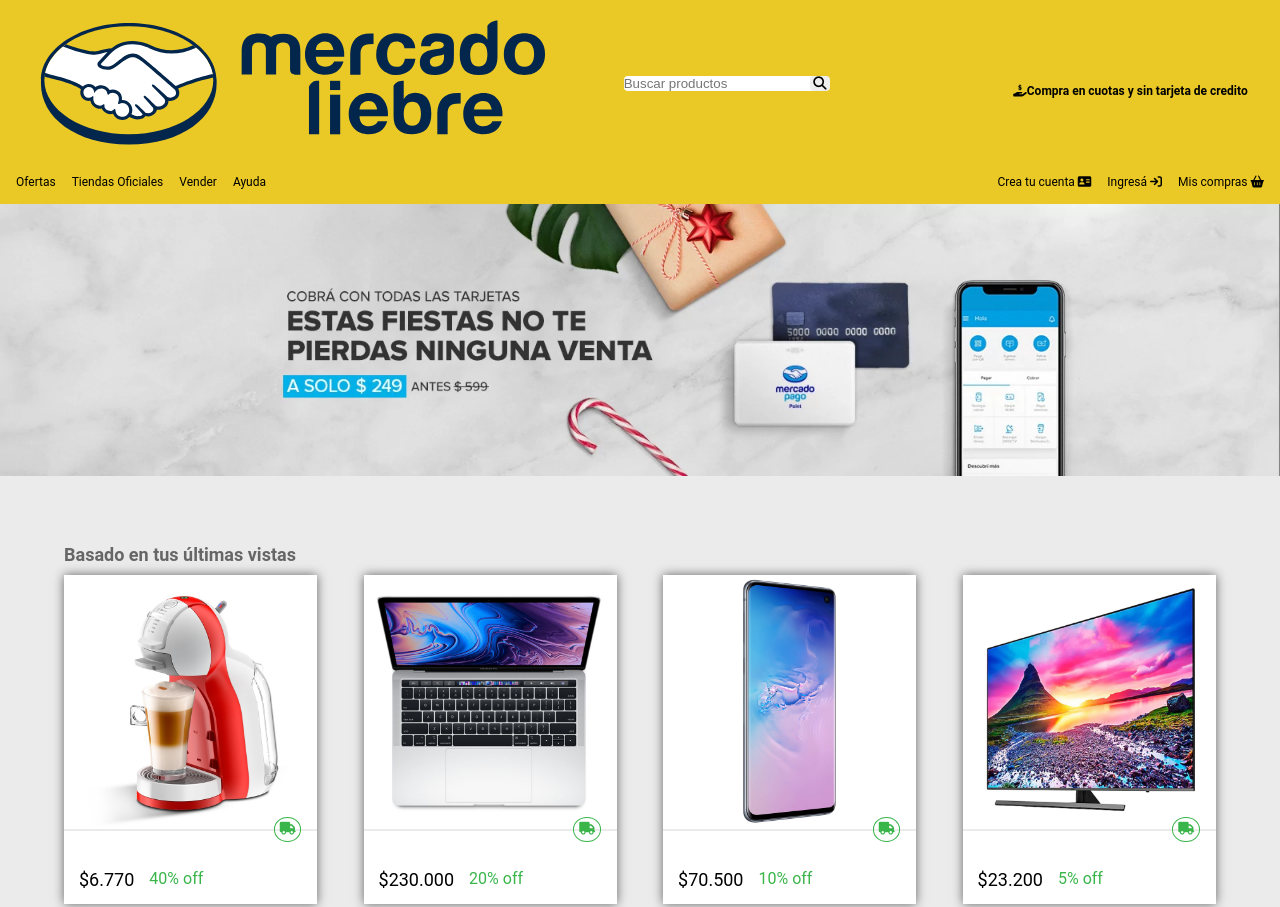
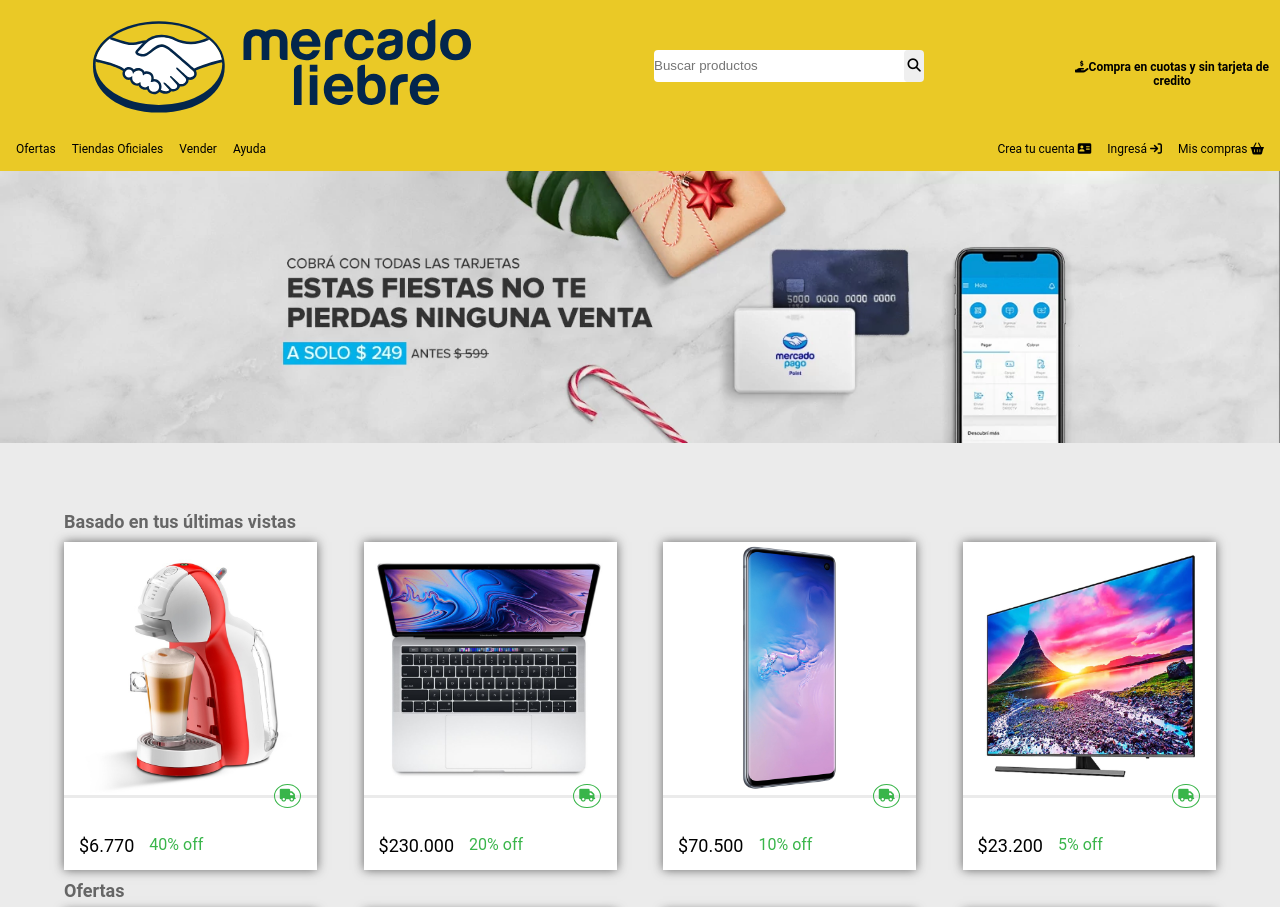
Before and after one commit to RamosOA/MercadoLiebre, a website: page views/home.html in a window 1280 px wide. Shown: the top 907 px of the page. Drawn offline with Linux system fonts and the light colour scheme; files whose address does not match are found by name.

Commit message:
Modificación al header

```diff
--- a/public/css/ingresa.css
+++ b/public/css/ingresa.css
@@ -30,6 +30,7 @@
 
 #Buscar {
     width: 10rem;
+    height: 2rem;
 }
 
 .Busqueda {
@@ -37,6 +38,7 @@
     padding-right: 0.2rem;
     margin-right: 1rem;
     width: 2rem;
+    height: 2rem;
 }
 
 
@@ -245,7 +247,17 @@
 }
 
 @media (min-width: 900px) {
+    .logo {
+        width: 30vw;
+    }
 
+    #Buscar {
+        width: 20vw;
+    }
+
+    #CT {
+        width: 20vw;
+    }
 
     .nav-header {
         margin-top: 1rem;
--- a/public/css/register.css
+++ b/public/css/register.css
@@ -30,6 +30,7 @@
 
 #Buscar {
     width: 10rem;
+    height: 2rem;
 }
 
 .Busqueda {
@@ -37,6 +38,7 @@
     padding-right: 0.2rem;
     margin-right: 1rem;
     width: 2rem;
+    height: 2rem;
 }
 
 
@@ -162,7 +164,7 @@
 
 
 
-@media (min-width: 361px) {
+@media (min-width: 300px) {
     header {
         padding-top: 1rem;
     }
@@ -267,6 +269,17 @@
 }
 
 @media (min-width: 900px) {
+    .logo {
+        width: 30vw;
+    }
+
+    #Buscar {
+        width: 20vw;
+    }
+
+    #CT {
+        width: 20vw;
+    }
 
 
     .nav-header {
--- a/public/css/style.css
+++ b/public/css/style.css
@@ -30,10 +30,13 @@
 
 #Buscar {
     width: 10rem;
+    height: 2rem;
+
 }
 
 #Buscar input {
     border: none;
+
 }
 
 .Busqueda {
@@ -41,6 +44,7 @@
     padding-right: 0.2rem;
     margin-right: 1rem;
     width: 2rem;
+    height: 2rem;
 }
 
 
@@ -181,7 +185,7 @@
 
 
 
-@media (min-width: 361px) {
+@media (min-width: 300px) {
     header {
         padding-top: 1rem;
     }
@@ -327,7 +331,17 @@
 
 
 @media (min-width: 900px) {
+    .logo {
+        width: 30vw;
+    }
 
+    #Buscar {
+        width: 20vw;
+    }
+
+    #CT {
+        width: 20vw;
+    }
 
     .nav-header {
         margin-top: 1rem;
@@ -367,8 +381,15 @@
         display: block;
     }
 
+
     article:hover .fa-truck {
+        display: flex;
         box-shadow: 0rem 0rem 1rem rgba(100, 100, 100, 1);
+        font-size: 1.5rem;
+        width: 3rem;
+        height: 3rem;
+        padding-right: 1rem;
+        align-items: center;
         transform: rotateY(-180deg);
         transition: all 1000ms;
     }
```
